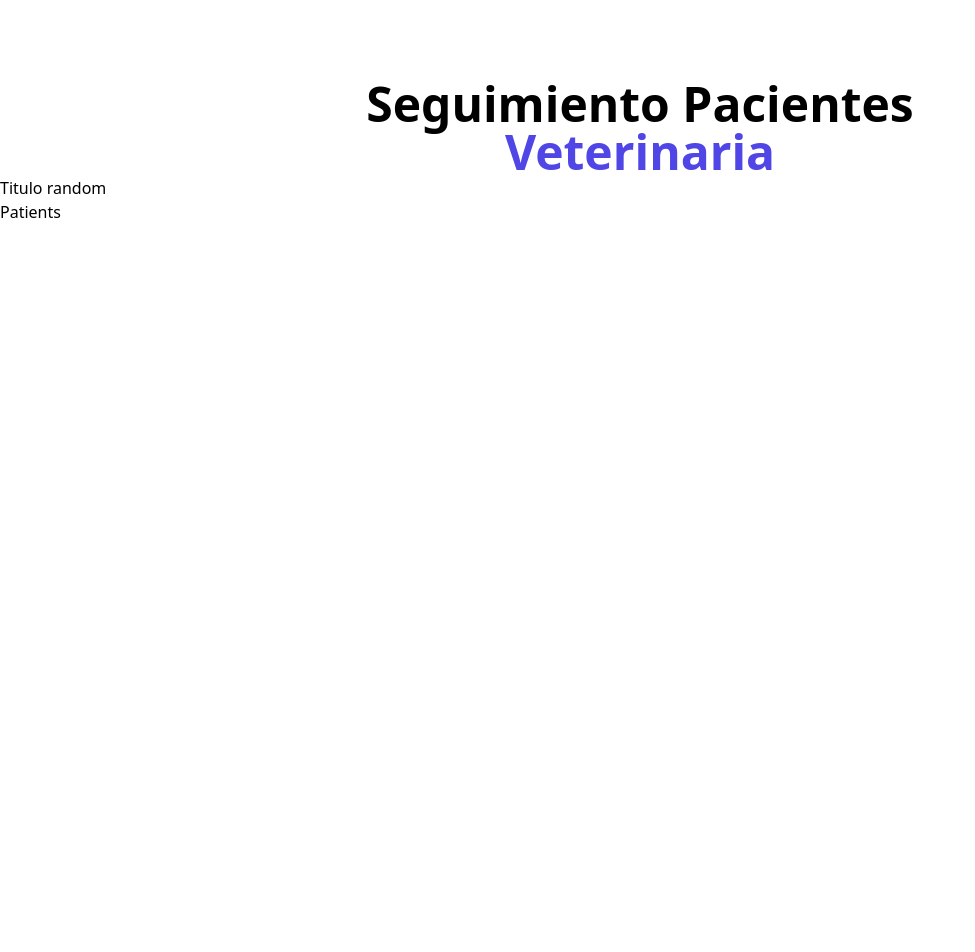
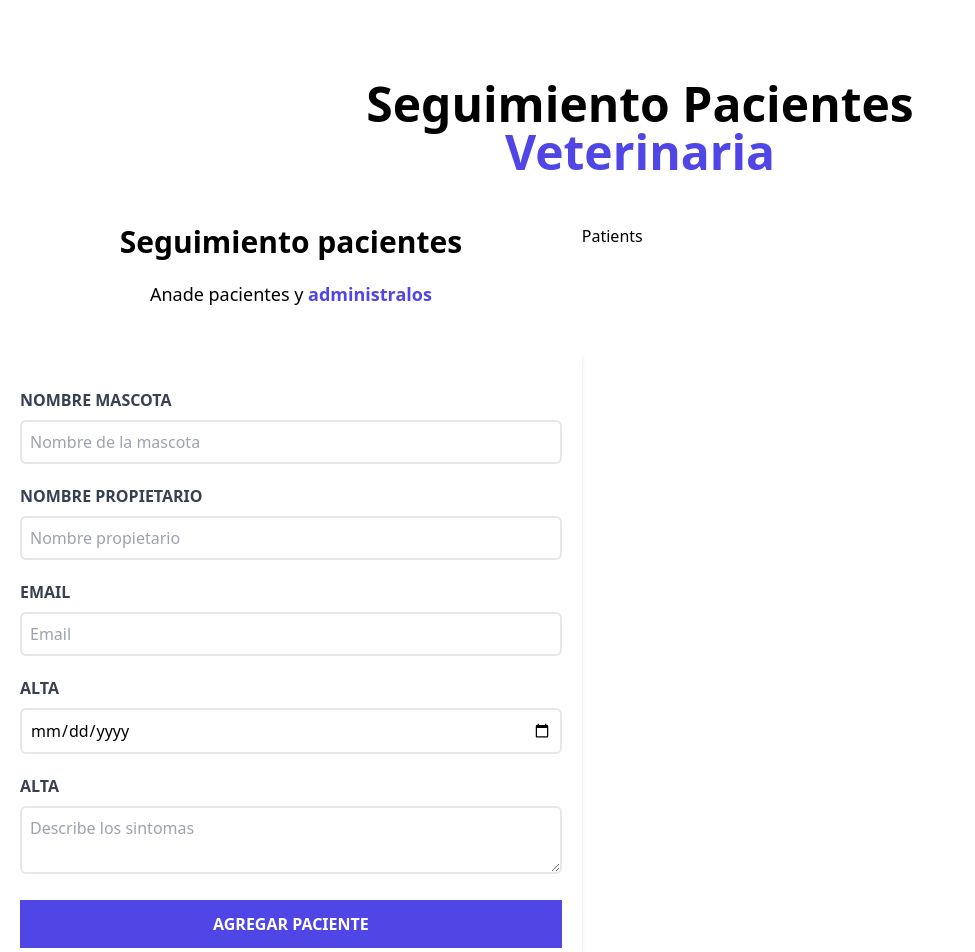
Before and after one commit to AnaTristan/vet-appointments, a React app: page / in a window 1280 px wide. Shown: the top 952 px of the page, without its empty margins (0-975 px from the left). Before the commit the page ends 800 px from the top, so only its background shows below. Built offline with nearby package versions, Linux system fonts and the light colour scheme; the HTML template or start-up script is replaced by a standard one.

Commit message:
Adding first appointment form

```diff
--- a/src/App.jsx
+++ b/src/App.jsx
@@ -7,9 +7,11 @@ function App() {
 
   return (
     <div className="container mx-auto mt-20">
-      <Header/>
-      <AppForm/>
-      <PatientsList/>
+      <Header />
+      <div className="mt-12 md:flex">
+        <AppForm />
+        <PatientsList />
+      </div>
     </div>
   )
 
--- a/src/components/Form.jsx
+++ b/src/components/Form.jsx
@@ -1,9 +1,68 @@
 
-function AppForm (){
+function AppForm() {
 
     return (
-        <h2>Titulo random</h2>
+
+        <div className="md:w-1/2 lg:w2/5">
+            <h2 className="font-black text-3xl text-center">Seguimiento pacientes</h2>
+
+            <p className="text-lg mt-5 text-center mb-10">
+                Anade pacientes y <span className="text-indigo-600 font-bold">administralos</span>
+            </p>
+
+            <form className="bg-white shadow-md rounded-lg py-10 px-5 mb-10">
+                <div className="mb-5">
+                    <label htmlFor="pet" className="block text-gray-700 font-bold uppercase">Nombre Mascota</label>
+                    <input
+                        id="pet"
+                        type="text"
+                        placeholder="Nombre de la mascota"
+                        className="border-2 w-full p-2 mt-2 placeholder-gray-400 rounded-md"
+                    />
+                </div>
+                <div className="mb-5">
+                    <label htmlFor="owner" className="block text-gray-700 font-bold uppercase">Nombre Propietario</label>
+                    <input
+                        id="owner"
+                        type="text"
+                        placeholder="Nombre propietario"
+                        className="border-2 w-full p-2 mt-2 placeholder-gray-400 rounded-md"
+                    />
+                </div>
+                <div className="mb-5">
+                    <label htmlFor="Email" className="block text-gray-700 font-bold uppercase">Email</label>
+                    <input
+                        id="Email"
+                        type="email"
+                        placeholder="Email"
+                        className="border-2 w-full p-2 mt-2 placeholder-gray-400 rounded-md"
+                    />
+                </div>
+                <div className="mb-5">
+                    <label htmlFor="date" className="block text-gray-700 font-bold uppercase">Alta</label>
+                    <input
+                        id="date"
+                        type="date"
+                        className="border-2 w-full p-2 mt-2 placeholder-gray-400 rounded-md"
+                    />
+                </div>
+                <div className="mb-5">
+                    <label htmlFor="date" className="block text-gray-700 font-bold uppercase">Alta</label>
+                    <textarea
+                        id="sintoms"
+                        className="border-2 w-full p-2 mt-2 placeholder-gray-400 rounded-md"
+                        placeholder="Describe los sintomas"
+                    />
+                </div>
+                <input
+                    type="submit"
+                    className="bg-indigo-600 w-full p-3 text-white uppercase font-bold hover:bg-indigo-700 cursor-pointer transition-colors"
+                    value="Agregar paciente"
+                />
+            </form>
+        </div>
+
     )
 }
 
-export default  AppForm
+export default AppForm
--- a/src/components/PatientsList.jsx
+++ b/src/components/PatientsList.jsx
@@ -1,7 +1,9 @@
 
-function PatientsList(){
+function PatientsList() {
     return (
-        <h2>Patients</h2>
+        <div className="w-1/2 lg:w-3/5">
+            <h2>Patients</h2>
+        </div>
     )
 }
 
```
